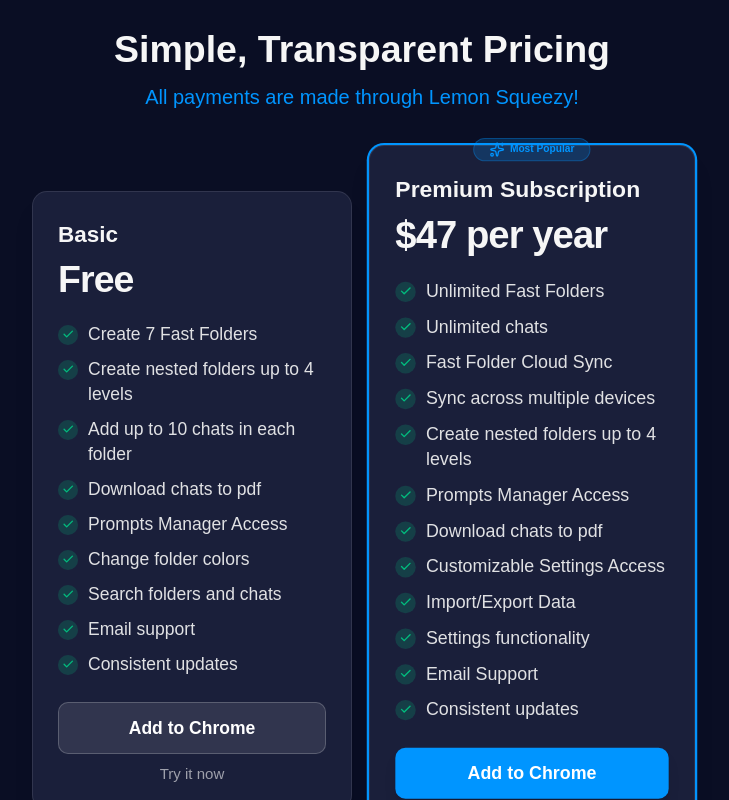
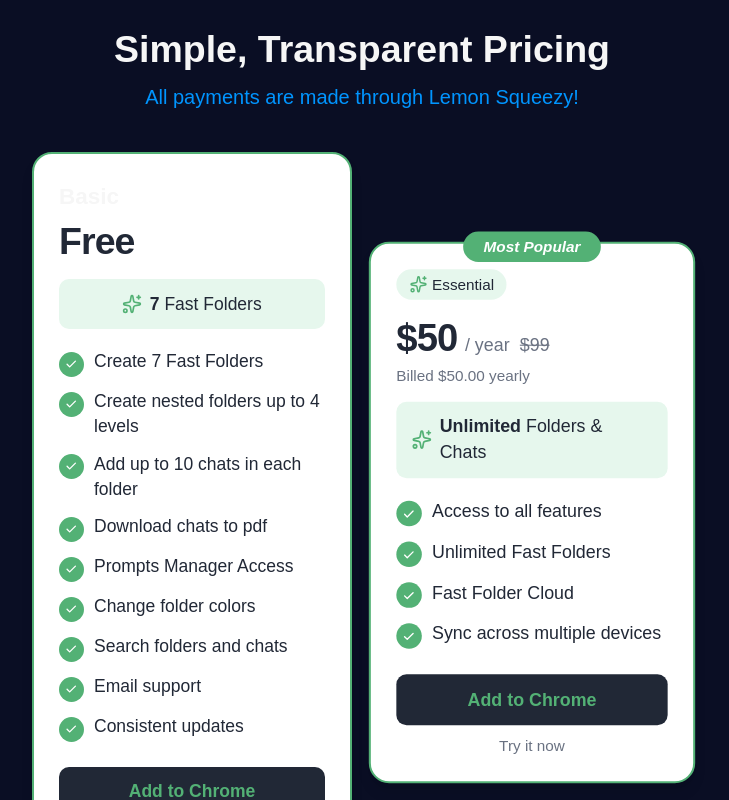
Before and after one commit to SJ-209/fast-folders-lp2, a React (Vite) app: page / in a window 1280 px wide. Shown: the part 2160-2960 px from the top of the page, without its empty margins (278-1007 px from the left). Built offline with nearby package versions, Linux system fonts and the light colour scheme; a web font is replaced by a local one.

Commit message:
pricing card restyle

```diff
--- a/src/components/PricingSection.jsx
+++ b/src/components/PricingSection.jsx
@@ -3,38 +3,90 @@ import { Check, Sparkles } from 'lucide-react';
 
 const CHROME_STORE_URL = 'https://chromewebstore.google.com/detail/fast-folders-the-ultimate/dgmakhnmibfdnkhopleclbfmfncdmfhf';
 
-function PricingCard({ title, price, features, buttonText, popular, info }) {
+// Image-inspired color palette (#53B175 green, #E6F7ED light green)
+const CARD_STYLE = {
+  green: '#53B175',
+  lightGreen: '#E6F7ED',
+  darkText: '#212836',
+  buttonBg: '#212836',
+};
+
+function PricingCard({ title, price, features, buttonText, popular, info, tag, originalPrice, perUnit, billingInfo, monthlyCredits }) {
+  const useImageStyle = true; // Both cards use the image-inspired style
+
   return (
     <div className={`
-      relative flex flex-col rounded-xl p-4 sm:p-5 w-full max-w-[320px]
-      bg-[var(--box-color)]
-      border border-white/10
-      shadow-xl hover:shadow-2xl
+      relative flex flex-col rounded-2xl p-4 sm:p-5 w-full max-w-[320px]
+      shadow-lg hover:shadow-xl
       transition-all duration-300 hover:-translate-y-1
-      ${popular ? 'ring-2 ring-[var(--alternate-text-color)] sm:scale-[1.02]' : ''}
-    `}>
+      ${useImageStyle
+        ? 'bg-white border-2'
+        : 'bg-[var(--box-color)] border border-white/10'
+      }
+      ${popular ? 'sm:scale-[1.02]' : ''}
+    `}
+    style={useImageStyle ? { borderColor: CARD_STYLE.green } : {}}
+    >
       {popular && (
-        <div className="absolute -top-2.5 left-1/2 -translate-x-1/2">
-          <span className="inline-flex items-center gap-1 px-3 py-0.5 rounded-full text-[10px] font-semibold bg-[var(--alternate-text-color)]/20 text-[var(--alternate-text-color)] border border-[var(--alternate-text-color)]/30">
-            <Sparkles className="w-3 h-3" />
+        <div className="absolute -top-3 left-1/2 -translate-x-1/2">
+          <span
+            className="inline-flex items-center px-4 py-1 rounded-full text-xs font-bold italic text-white"
+            style={{ backgroundColor: CARD_STYLE.green }}
+          >
             Most Popular
           </span>
         </div>
       )}
       <div className="mb-4">
-        <h3 className="text-lg font-bold text-[var(--primary-text-color)] mb-1">{title}</h3>
-        <div className="flex items-baseline gap-1">
-          <span className="text-2xl sm:text-3xl font-extrabold text-[var(--primary-text-color)] tracking-tight">
+        {tag && useImageStyle && (
+          <div
+            className="inline-flex items-center gap-1 px-2.5 py-1 rounded-full text-xs font-medium mb-3"
+            style={{ backgroundColor: CARD_STYLE.lightGreen, color: CARD_STYLE.darkText }}
+          >
+            <Sparkles className="w-3.5 h-3.5" style={{ color: CARD_STYLE.green }} />
+            {tag}
+          </div>
+        )}
+        {!tag && <h3 className="text-lg font-bold text-[var(--primary-text-color)] mb-1">{title}</h3>}
+        <div className="flex flex-wrap items-baseline gap-1">
+          <span className={`text-2xl sm:text-3xl font-extrabold tracking-tight ${useImageStyle ? 'text-[#212836]' : 'text-[var(--primary-text-color)]'}`}>
             {price}
           </span>
+          {perUnit && useImageStyle && (
+            <span className="text-sm text-gray-500 ml-0.5">{perUnit}</span>
+          )}
+          {originalPrice && useImageStyle && (
+            <span className="text-sm text-gray-500 line-through ml-1">{originalPrice}</span>
+          )}
         </div>
+        {billingInfo && useImageStyle && (
+          <p className="text-xs text-gray-500 mt-1">{billingInfo}</p>
+        )}
+        {monthlyCredits && useImageStyle && (
+          <div
+            className="mt-3 py-2.5 px-3 rounded-lg flex items-center justify-center gap-1.5"
+            style={{ backgroundColor: CARD_STYLE.lightGreen }}
+          >
+            <Sparkles className="w-4 h-4 flex-shrink-0" style={{ color: CARD_STYLE.green }} />
+            <span className="text-sm font-medium" style={{ color: CARD_STYLE.darkText }}>
+              <span className="font-bold">{monthlyCredits.count}</span> {monthlyCredits.label}
+            </span>
           </div>
-      <ul className="space-y-2 mb-5 flex-1">
+        )}
+        {!monthlyCredits && !tag && <div className="h-1" />}
+      </div>
+      <ul className="space-y-2.5 mb-5 flex-1">
         {features.map((feature, index) => (
-          <li key={index} className="flex items-start gap-2 text-xs sm:text-sm text-[var(--primary-text-color)]/90">
+          <li key={index} className={`flex items-start gap-2 text-xs sm:text-sm ${useImageStyle ? 'text-[#212836]' : 'text-[var(--primary-text-color)]/90'}`}>
+            {useImageStyle ? (
+              <span className="mt-0.5 flex-shrink-0 w-5 h-5 rounded-full flex items-center justify-center" style={{ backgroundColor: CARD_STYLE.green }}>
+                <Check className="w-2.5 h-2.5 text-white" strokeWidth={2.5} />
+              </span>
+            ) : (
               <span className="mt-0.5 flex-shrink-0 w-4 h-4 rounded-full bg-emerald-500/20 flex items-center justify-center">
                 <Check className="w-2.5 h-2.5 text-emerald-500" strokeWidth={2.5} />
               </span>
+            )}
             <span>{feature}</span>
           </li>
         ))}
@@ -46,19 +98,22 @@ function PricingCard({ title, price, features, buttonText, popular, info }) {
           rel="noopener noreferrer"
           className="block"
         >
-          <button className={`
-            w-full py-2.5 px-4 rounded-lg text-sm font-semibold
+          <button
+            className={`
+              w-full py-2.5 px-4 rounded-lg text-sm font-bold
               transition-all duration-200
-            ${popular
-              ? 'bg-[var(--alternate-text-color)] hover:opacity-90 text-white shadow-lg shadow-[var(--alternate-text-color)]/25'
+              ${useImageStyle
+                ? 'hover:opacity-90'
                 : 'bg-white/10 hover:bg-white/20 text-white border border-white/20'
               }
-          `}>
+            `}
+            style={useImageStyle ? { backgroundColor: CARD_STYLE.buttonBg, color: CARD_STYLE.green } : {}}
+          >
             {buttonText}
           </button>
         </a>
         {info && (
-          <p className="text-xs text-center text-[var(--primary-text-color)]/60">
+          <p className={`text-xs text-center ${useImageStyle ? 'text-gray-500' : 'text-[var(--primary-text-color)]/60'}`}>
             {Array.isArray(info) ? info[0] : info}
           </p>
         )}
@@ -81,6 +136,7 @@ function PricingSection() {
           <PricingCard
             title="Basic"
             price="Free"
+            monthlyCredits={{ count: "7", label: "Fast Folders" }}
             features={[
               "Create 7 Fast Folders",
               "Create nested folders up to 4 levels",
@@ -96,21 +152,17 @@ function PricingSection() {
             buttonText="Add to Chrome"
           />
           <PricingCard
-            title="Premium Subscription"
-            price="$47 per year"
+            tag="Essential"
+            price="$50"
+            perUnit="/ year"
+            originalPrice="$99"
+            billingInfo="Billed $50.00 yearly"
+            monthlyCredits={{ count: "Unlimited", label: "Folders & Chats" }}
             features={[
+              "Access to all features",
               "Unlimited Fast Folders",
-              "Unlimited chats",
-              "Fast Folder Cloud Sync",
-              "Sync across multiple devices",
-              "Create nested folders up to 4 levels",
-              "Prompts Manager Access",
-              "Download chats to pdf",
-              "Customizable Settings Access",
-              "Import/Export Data",
-              "Settings functionality",
-              "Email Support",
-              "Consistent updates"
+              "Fast Folder Cloud",
+              "Sync across multiple devices"
             ]}
             info="Try it now"
             buttonText="Add to Chrome"
```
Lines whose indentation alone changed are shown as unchanged.
